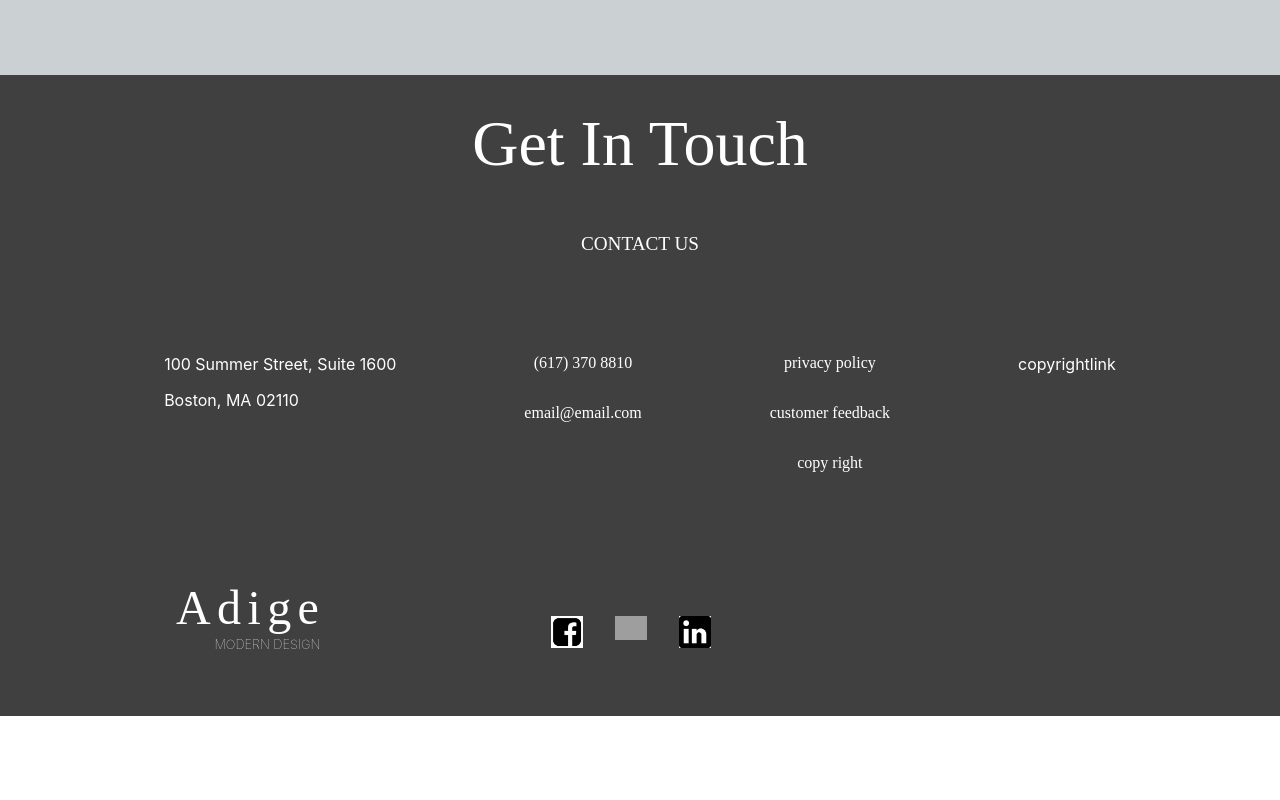
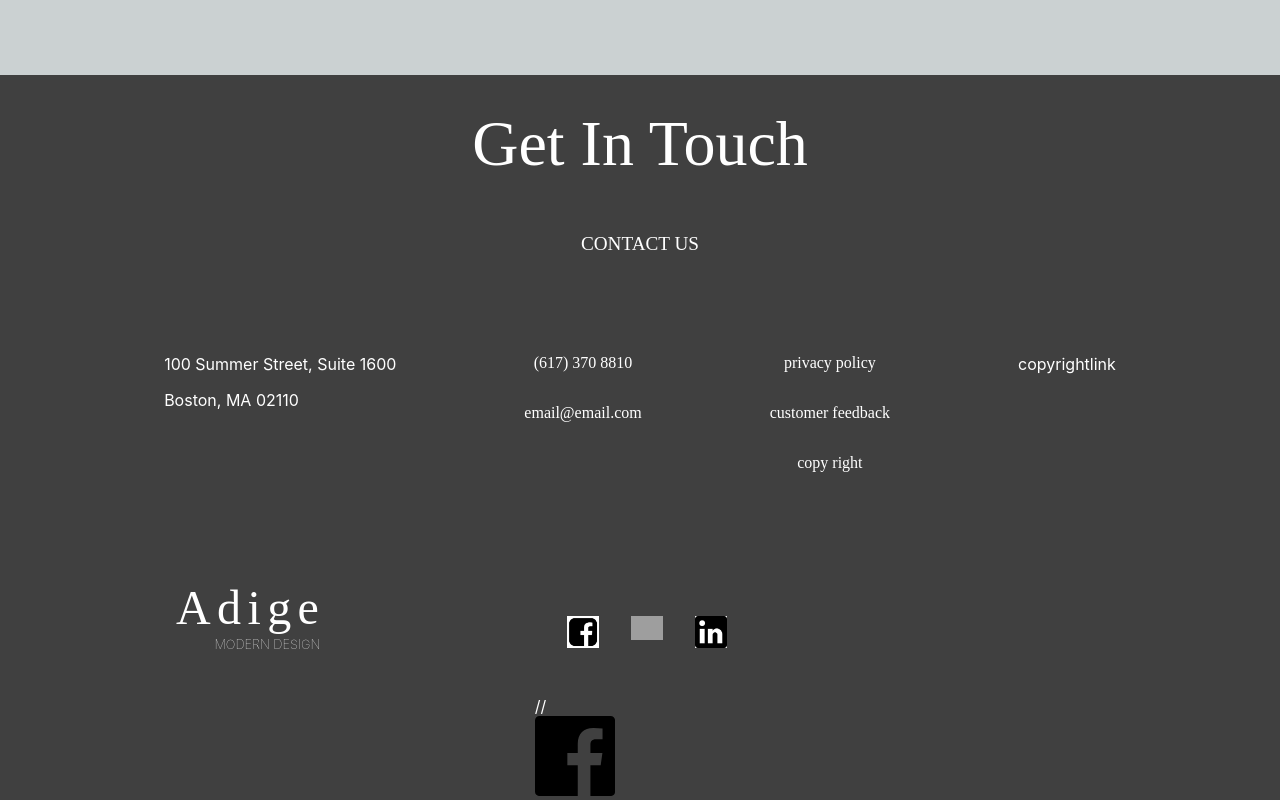
Before and after one commit to himanshukamal/adige, a React (Create React App) app: page / in a window 1280 px wide. Shown: the part 9582-10382 px from the top of the page. Before the commit the page ends 10298 px from the top, so only its background shows below. Built offline with nearby package versions, Linux system fonts and the light colour scheme; a web font is replaced by a local one.

Commit message:
Update App.js

```diff
--- a/src/App.js
+++ b/src/App.js
@@ -337,7 +337,8 @@ function App() {
               <p className="second_line">Modern Design</p>
             </div>
             <div className="facebook_logo">
-              <img src="http://localhost:3000/facebook.png" />
+//               <img src="http://localhost:3000/facebook.png" />
+              <svg xmlns="http://www.w3.org/2000/svg" viewBox="0 0 26 26"><g data-name="Layer 2"><path d="M24.57 0H1.43A1.43 1.43 0 000 1.43v23.14A1.43 1.43 0 001.43 26h12.46V16h-3.38v-4h3.38V9.11c0-3.35 2-5.18 5.05-5.18a27.54 27.54 0 013 .15v3.51H19.9c-1.63 0-1.9.78-1.9 1.91V12h3.9l-.56 4H18v10h6.62A1.43 1.43 0 0026 24.57V1.43A1.43 1.43 0 0024.57 0z" data-name="Layer 1"></path></g></svg>
             </div>
             <div className="instagram_logo">
               <img src="http://localhost:3000/instagram.png" />
```
